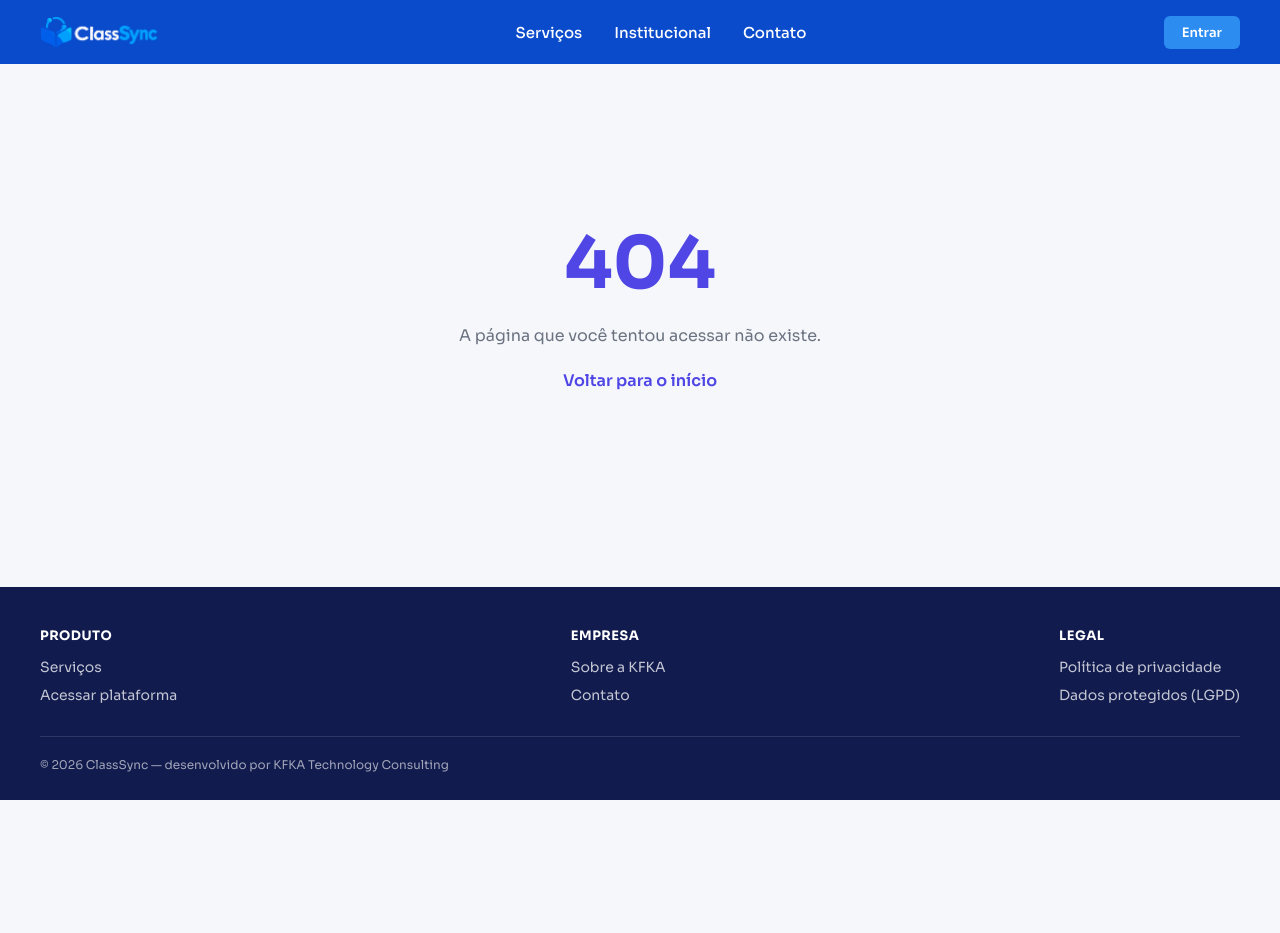
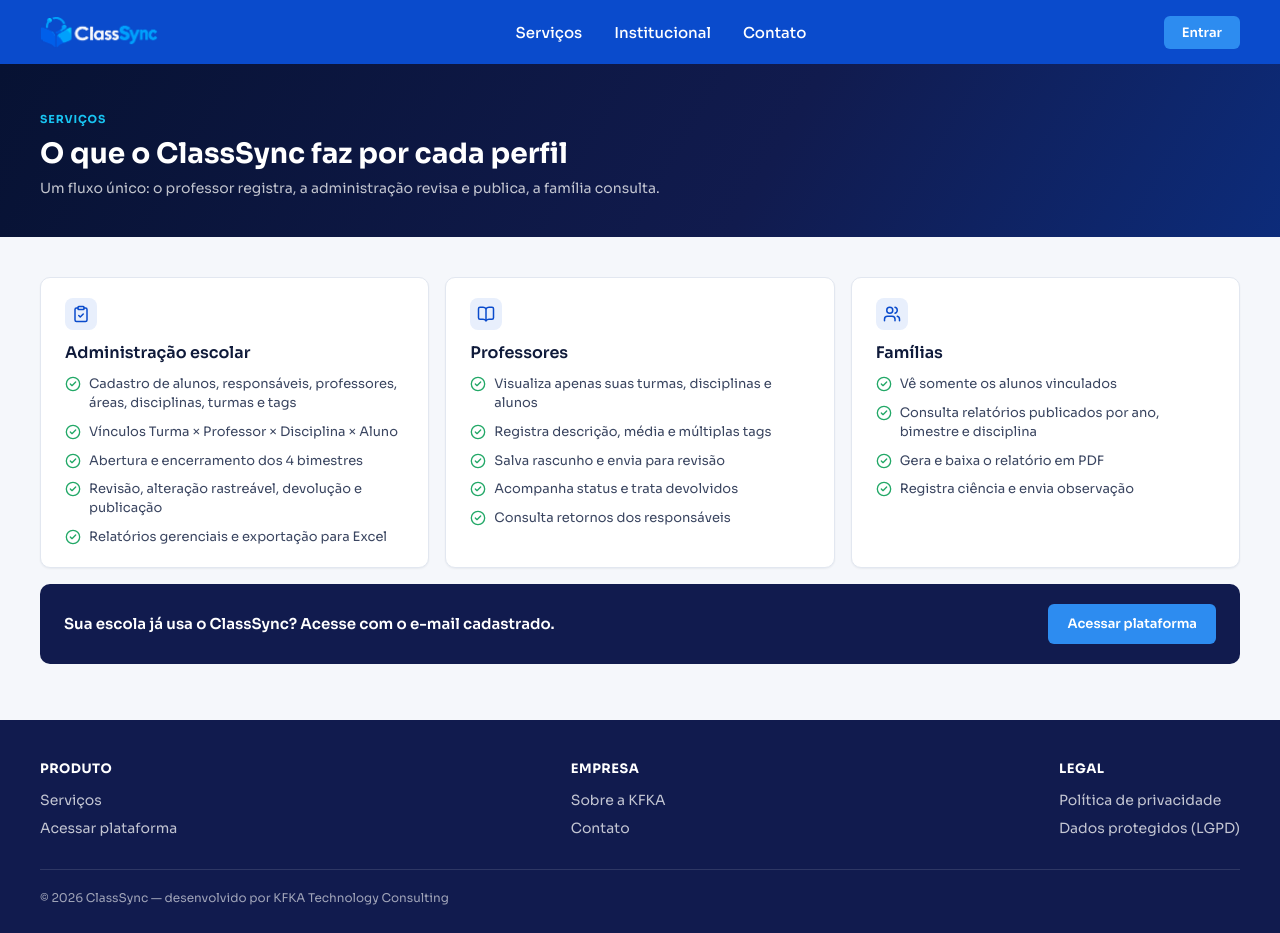
Before and after one commit to 2026-2-NADS2/Projeto17, a React (Vite) app in the folder src/Entrega 2/Frontend/: page /servicos in a window 1280 px wide. Before the commit the page ends 800 px from the top, so only its background shows below. Built offline with nearby package versions, Linux system fonts and the light colour scheme; no server answers.

Commit message:
feat: cria pagina publica de servicos

```diff
--- a/src/Entrega 2/Frontend/src/App.jsx
+++ b/src/Entrega 2/Frontend/src/App.jsx
@@ -18,6 +18,7 @@ import { menuProfessor } from './components/LayoutPainel/menus';
 import DetalheAcompanhamento from './pages/DetalheAcompanhamento/DetalheAcompanhamento';
 import RevisaoAdmin from './pages/RevisaoAdmin/RevisaoAdmin';
 import DetalheRevisao from './pages/DetalheRevisao/DetalheRevisao';
+import Servicos from './pages/Servicos/Servicos';
 
 function App() {
   return (
@@ -25,6 +26,7 @@ function App() {
       <Routes>
         <Route element={<LayoutPublico />}>
           <Route path="/" element={<Home />} />
+          <Route path="/servicos" element={<Servicos />} />
           <Route path="*" element={<NotFound />} />
         </Route>
 
--- /dev/null
+++ b/src/Entrega 2/Frontend/src/components/CabecalhoPagina/CabecalhoPagina.css
@@ -0,0 +1,37 @@
+.cabecalho-pagina {
+    padding: 48px 40px 40px;
+  }
+
+  .cabecalho-pagina-rotulo {
+    margin-bottom: 10px;
+    font-size: 11px;
+    font-weight: 700;
+    letter-spacing: 0.08em;
+    text-transform: uppercase;
+  }
+
+  .cabecalho-pagina-titulo {
+    font-size: 28px;
+    font-weight: 700;
+  }
+
+  .cabecalho-pagina-subtitulo {
+    margin-top: 8px;
+    font-size: 14px;
+  }
+
+  /* ----- Versão escura (Serviços, Institucional) ----- */
+  .cabecalho-pagina--escuro {
+    background: linear-gradient(120deg, var(--cor-navy-900) 0%, var(--cor-navy-800) 60%, var(--cor-azul-700) 140%);
+    color: var(--cor-branco);
+  }
+  .cabecalho-pagina--escuro .cabecalho-pagina-rotulo { color: var(--cor-ciano-400); }
+  .cabecalho-pagina--escuro .cabecalho-pagina-subtitulo { color: rgba(255, 255, 255, 0.75); }
+
+  /* ----- Versão clara (Privacidade, Contato) ----- */
+  .cabecalho-pagina--claro {
+    padding-bottom: 24px;
+    color: var(--cor-neutro-900);
+  }
+  .cabecalho-pagina--claro .cabecalho-pagina-rotulo { color: var(--cor-azul-600); }
+  .cabecalho-pagina--claro .cabecalho-pagina-subtitulo { color: var(--cor-neutro-600); }
--- /dev/null
+++ b/src/Entrega 2/Frontend/src/components/CabecalhoPagina/CabecalhoPagina.jsx
@@ -0,0 +1,14 @@
+import './CabecalhoPagina.css';
+
+// variante "escuro" (padrão) = faixa azul-marinho; "claro" = sem faixa, texto escuro
+function CabecalhoPagina({ rotulo, titulo, subtitulo, variante = 'escuro' }) {
+  return (
+    <section className={`cabecalho-pagina cabecalho-pagina--${variante}`}>
+      {rotulo && <p className="cabecalho-pagina-rotulo">{rotulo}</p>}
+      <h1 className="cabecalho-pagina-titulo">{titulo}</h1>
+      {subtitulo && <p className="cabecalho-pagina-subtitulo">{subtitulo}</p>}
+    </section>
+  );
+}
+
+export default CabecalhoPagina;
--- /dev/null
+++ b/src/Entrega 2/Frontend/src/components/CardIcone/CardIcone.css
@@ -0,0 +1,27 @@
+.card-icone {
+    display: flex;
+    flex-direction: column;
+    gap: 12px;
+  }
+
+  .card-icone-simbolo {
+    display: flex;
+    align-items: center;
+    justify-content: center;
+    width: 32px;
+    height: 32px;
+    border-radius: 8px;
+    background-color: var(--cor-azul-50);
+    color: var(--cor-azul-600);
+  }
+
+  .card-icone-titulo {
+    font-size: 16px;
+    font-weight: 600;
+  }
+
+  .card-icone p {
+    font-size: 13px;
+    line-height: 1.5;
+    color: var(--cor-neutro-600);
+  }
--- /dev/null
+++ b/src/Entrega 2/Frontend/src/components/CardIcone/CardIcone.jsx
@@ -0,0 +1,15 @@
+import './CardIcone.css';
+
+function CardIcone({ Icone, titulo, children }) {
+  return (
+    <article className="card card-icone">
+      <span className="card-icone-simbolo">
+        <Icone size={18} />
+      </span>
+      <h2 className="card-icone-titulo">{titulo}</h2>
+      {children}
+    </article>
+  );
+}
+
+export default CardIcone;
--- /dev/null
+++ b/src/Entrega 2/Frontend/src/pages/Servicos/Servicos.css
@@ -0,0 +1,54 @@
+.servicos {
+    padding: 40px 40px 56px;
+  }
+
+  .servicos-grade {
+    display: grid;
+    grid-template-columns: repeat(3, minmax(0, 1fr));
+    gap: 16px;
+  }
+  @media (max-width: 1000px) {
+    .servicos-grade { grid-template-columns: 1fr; }
+  }
+
+  .servicos-lista {
+    display: flex;
+    flex-direction: column;
+    gap: 10px;
+    list-style: none;
+  }
+
+  .servicos-lista li {
+    display: flex;
+    gap: 8px;
+    font-size: 13px;
+    line-height: 1.45;
+    color: var(--cor-neutro-700);
+  }
+
+  .servicos-lista svg {
+    flex-shrink: 0;
+    margin-top: 1px;
+    color: var(--status-publicado-ponto);
+  }
+
+  /* Faixa "Acessar plataforma" */
+  .servicos-chamada {
+    display: flex;
+    align-items: center;
+    justify-content: space-between;
+    gap: 16px;
+    margin-top: 16px;
+    padding: 20px 24px;
+    border-radius: var(--raio-card);
+    background-color: var(--cor-navy-800);
+    color: var(--cor-branco);
+    font-size: 15px;
+    font-weight: 600;
+  }
+
+  .servicos-chamada-botao {
+    background-color: var(--cor-azul-500);
+    color: var(--cor-branco);
+  }
+  .servicos-chamada-botao:hover { opacity: 0.9; }
--- /dev/null
+++ b/src/Entrega 2/Frontend/src/pages/Servicos/Servicos.jsx
@@ -0,0 +1,78 @@
+import { Link } from 'react-router-dom';
+import { ClipboardCheck, BookOpen, Users, CircleCheck } from 'lucide-react';
+import CabecalhoPagina from '../../components/CabecalhoPagina/CabecalhoPagina';
+import CardIcone from '../../components/CardIcone/CardIcone';
+import './Servicos.css';
+
+const PERFIS = [
+  {
+    titulo: 'Administração escolar',
+    Icone: ClipboardCheck,
+    itens: [
+      'Cadastro de alunos, responsáveis, professores, áreas, disciplinas, turmas e tags',
+      'Vínculos Turma × Professor × Disciplina × Aluno',
+      'Abertura e encerramento dos 4 bimestres',
+      'Revisão, alteração rastreável, devolução e publicação',
+      'Relatórios gerenciais e exportação para Excel',
+    ],
+  },
+  {
+    titulo: 'Professores',
+    Icone: BookOpen,
+    itens: [
+      'Visualiza apenas suas turmas, disciplinas e alunos',
+      'Registra descrição, média e múltiplas tags',
+      'Salva rascunho e envia para revisão',
+      'Acompanha status e trata devolvidos',
+      'Consulta retornos dos responsáveis',
+    ],
+  },
+  {
+    titulo: 'Famílias',
+    Icone: Users,
+    itens: [
+      'Vê somente os alunos vinculados',
+      'Consulta relatórios publicados por ano, bimestre e disciplina',
+      'Gera e baixa o relatório em PDF',
+      'Registra ciência e envia observação',
+    ],
+  },
+];
+
+function Servicos() {
+  return (
+    <>
+      <CabecalhoPagina
+        rotulo="Serviços"
+        titulo="O que o ClassSync faz por cada perfil"
+        subtitulo="Um fluxo único: o professor registra, a administração revisa e publica, a família consulta."
+      />
+
+      <div className="servicos">
+        <div className="servicos-grade">
+          {PERFIS.map((perfil) => (
+            <CardIcone key={perfil.titulo} Icone={perfil.Icone} titulo={perfil.titulo}>
+              <ul className="servicos-lista">
+                {perfil.itens.map((item) => (
+                  <li key={item}>
+                    <CircleCheck size={16} />
+                    {item}
+                  </li>
+                ))}
+              </ul>
+            </CardIcone>
+          ))}
+        </div>
+
+        <div className="servicos-chamada">
+          <p>Sua escola já usa o ClassSync? Acesse com o e-mail cadastrado.</p>
+          <Link to="/entrar" className="botao servicos-chamada-botao">
+            Acessar plataforma
+          </Link>
+        </div>
+      </div>
+    </>
+  );
+}
+
+export default Servicos;
```
